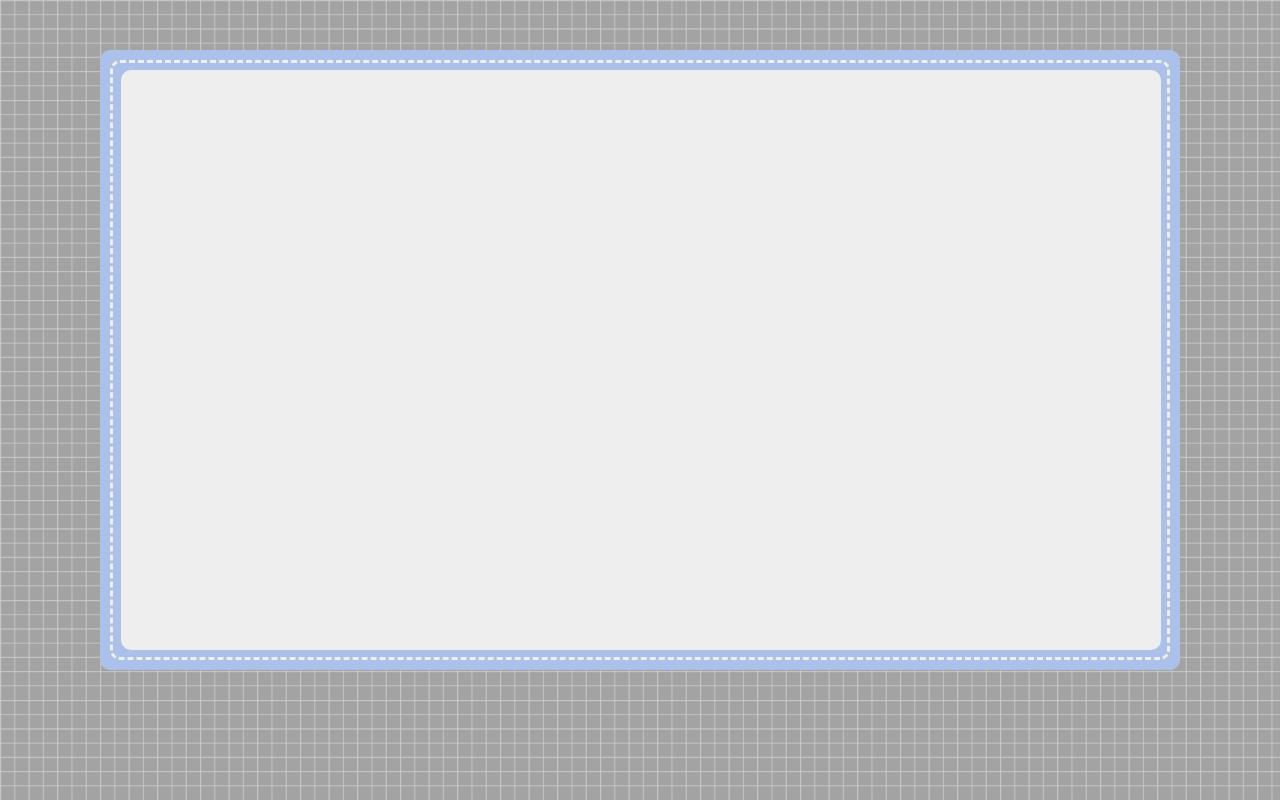
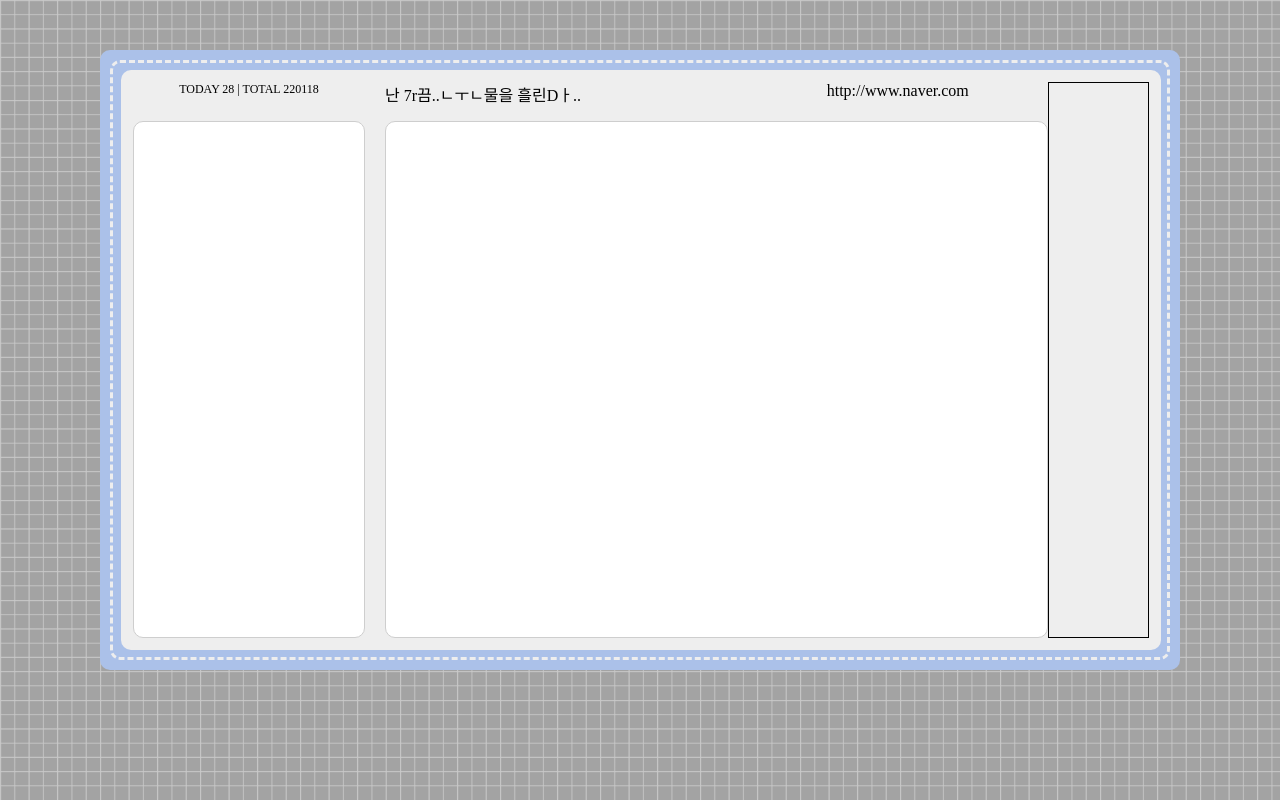
Before and after one commit to Cho-SangHyun/Front_Basic_projects, a plain HTML site: page cyworld_mini_hompage/home.html in a window 1280 px wide. Drawn offline with Linux system fonts and the light colour scheme.

Commit message:
내부 레이아웃 만들기

```diff
--- a/cyworld_mini_hompage/home.html
+++ b/cyworld_mini_hompage/home.html
@@ -11,7 +11,25 @@
     <div class="bookcover">
         <div class="bookdot">
             <div class="page">
+                <div class="page-left">
+                    <div class="guest-count">
+                        TODAY 28 | TOTAL 220118
+                    </div>
+                    <div class="content">
 
+                    </div>
+                </div>
+                <div class="page-center">
+                    <div class="page-title">
+                        <div class="title">난 7r끔..ㄴㅜㄴ물을 흘린Dㅏ..</div>
+                        <div class="url-section">http://www.naver.com</div>
+                    </div>
+                    <div class="content">
+
+                    </div>
+                </div>
+                <div class="menu-bar">
+                </div>
             </div>
         </div>
     </div>
--- a/cyworld_mini_hompage/static/style.css
+++ b/cyworld_mini_hompage/static/style.css
@@ -47,10 +47,61 @@ body{
     width: 1040px;
     height: 580px;
     background-color: rgb(238, 238, 238);
+    padding: 12px;
 
     border-radius: 10px;
 
     position: absolute;
     top: 7px;
     left: 8px;
+
+    display: flex;
 }
+
+.page-left{
+    flex: 0.35;
+
+    display: flex;
+    flex-direction: column;
+    align-items: center;
+
+    padding-right: 1.25rem;
+}
+
+.page-center{
+    flex: 1;
+
+    display: flex;
+    flex-direction: column;
+}
+
+.menu-bar{
+    flex: 0.15;
+    border: 1px solid black;
+}
+
+.guest-count{
+    flex: 0.075;
+    font-size: 0.75rem;
+}
+
+.page-title{
+    flex: 0.075;
+    display: flex;
+}
+
+.title{
+    flex: 1;
+}
+
+.url-section{
+    flex: 0.5;
+}
+
+.content{
+    background-color: white;
+    border-radius: 10px;
+    border: 1px solid rgb(206, 206, 206);
+    width: 100%;
+    flex: 1;
+}
```
